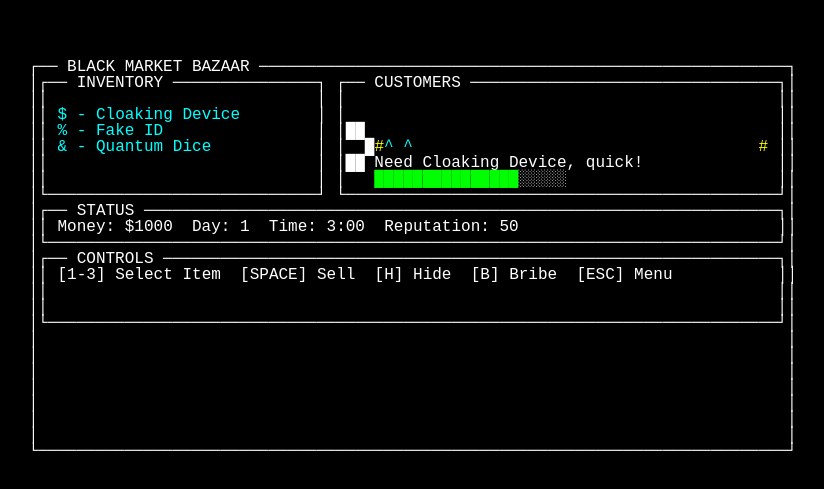
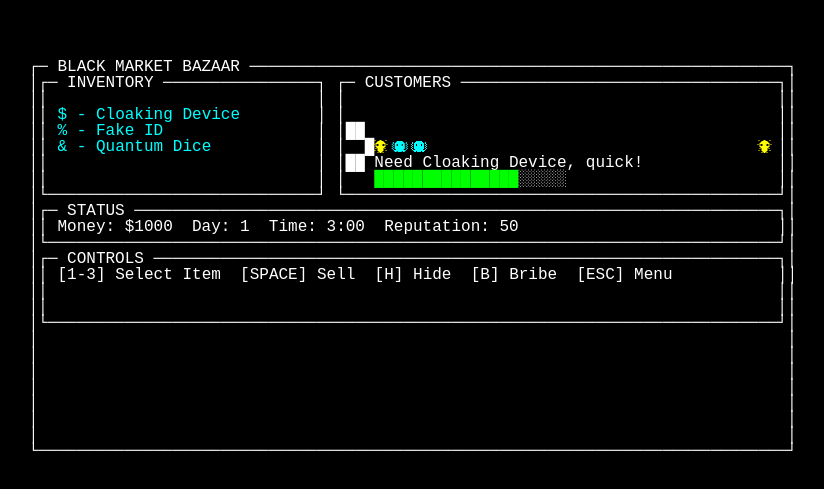
Before and after one commit to devskibb/merchant-game, an Electron app: page src/index.html in a window 1280 px wide. Shown: the part 151-640 px from the top of the page, without its empty margins (227-1051 px from the left). Drawn offline with Linux system fonts and the light colour scheme.

Commit message:
new characters

```diff
--- a/src/game/Customer.js
+++ b/src/game/Customer.js
@@ -10,8 +10,8 @@ export class Customer {
         this.warningTimer = 0;
         this.symbol = this.getSymbolForType();
 
-        this.x = 80;
-        this.targetX = 76;
+        this.x = 75;
+        this.targetX = Math.min(76, this.width - 4);
         this.desiredItem = '';
         this.isLeaving = false;
         this.y = 6;
@@ -33,9 +33,9 @@ export class Customer {
 
     getSymbolForType() {
         switch(this.type) {
-            case 'blob': return '@';
-            case 'tentacle': return '^';
-            case 'crystal': return '#';
+            case 'blob': return 'B';
+            case 'tentacle': return 'A';
+            case 'crystal': return 'C';
             default: return '?';
         }
     }
--- a/src/game/Display.js
+++ b/src/game/Display.js
@@ -64,11 +64,18 @@ export class Display {
         }
     }
 
-    drawColoredText(x, y, text, color = 'white') {
+    drawColoredText(x, y, text, color = 'white', useCustomFont = false) {
         if (x >= 0 && x < this.width && y >= 0 && y < this.height) {
             const chars = text.split('');
             for (let i = 0; i < chars.length && x + i < this.width; i++) {
-                this.buffer[y][x + i] = `${this.colors[color]}${chars[i]}${this.colors.end}`;
+                const colorStyle = this.colors[color].slice(19, -2);
+                if (useCustomFont) {
+                    // Complete self-contained span with both color and custom font
+                    this.buffer[y][x + i] = `<span style="color: ${colorStyle}; display: inline-block; width: 1ch;"><span style="font-family: 'chars'">${chars[i]}</span></span>`;
+                } else {
+                    // Single span for regular characters
+                    this.buffer[y][x + i] = `<span style="color: ${colorStyle}">${chars[i]}</span>`;
+                }
             }
         }
     }
@@ -93,27 +100,30 @@ export class Display {
     }
 
     drawBox(x, y, width, height, title = '') {
-        // Draw corners
-        this.draw(x, y, '┌');
-        this.draw(x + width - 1, y, '┐');
-        this.draw(x, y + height - 1, '└');
-        this.draw(x + width - 1, y + height - 1, '┘');
+        // Draw corners (without spans)
+        this.buffer[y][x] = '┌';
+        this.buffer[y][x + width - 1] = '┐';
+        this.buffer[y + height - 1][x] = '└';
+        this.buffer[y + height - 1][x + width - 1] = '┘';
 
-        // Draw horizontal borders
+        // Draw horizontal borders (without spans)
         for (let i = 1; i < width - 1; i++) {
-            this.draw(x + i, y, '─');
-            this.draw(x + i, y + height - 1, '─');
+            this.buffer[y][x + i] = '─';
+            this.buffer[y + height - 1][x + i] = '─';
         }
 
-        // Draw vertical borders
+        // Draw vertical borders (without spans)
         for (let i = 1; i < height - 1; i++) {
-            this.draw(x, y + i, '│');
-            this.draw(x + width - 1, y + i, '│');
+            this.buffer[y + i][x] = '│';
+            this.buffer[y + i][x + width - 1] = '│';
         }
 
-        // Draw title
+        // Draw title if provided
         if (title) {
-            this.draw(x + 2, y, `─ ${title} `);
+            const titleText = ` ${title} `;
+            for (let i = 0; i < titleText.length; i++) {
+                this.buffer[y][x + 2 + i] = titleText[i];
+            }
         }
     }
 
@@ -150,7 +160,7 @@ export class Display {
                          customer.type === 'blob' ? 'green' :
                          customer.type === 'tentacle' ? 'cyan' : 'yellow';
 
-            this.drawColoredText(Math.floor(customer.x), y, customer.symbol, color);
+            this.drawColoredText(Math.floor(customer.x), y, customer.symbol, color, true);
 
             // Draw messages
             if (customer.message) {
--- a/src/game/Game.js
+++ b/src/game/Game.js
@@ -15,7 +15,7 @@ export class Game {
         this.maxCustomers = 5;
         this.selectedItem = null;
         this.queueStartX = 39;
-        this.queueSpacing = 1;
+        this.queueSpacing = 2;
         this.isHaggling = false;
         this.counterX = 36;
         this.counterY = 5;
--- a/src/index.html
+++ b/src/index.html
@@ -3,6 +3,11 @@
 <head>
     <title>Black Market Bazaar</title>
     <style>
+        @font-face {
+            font-family: 'chars';
+            src: url('./chars.ttf') format('truetype');
+        }
+
         body {
             margin: 0;
             padding: 10px;
@@ -15,6 +20,7 @@
             justify-content: center;
             align-items: center;
         }
+
         #game-container {
             white-space: pre;
             font-size: 16px;
@@ -24,9 +30,6 @@
             padding: 20px;
             border-radius: 5px;
         }
-        #game-container span {
-            display: inline;
-        }
     </style>
 </head>
 <body>
```
Also changed, not shown: src/chars.ttf (added).
